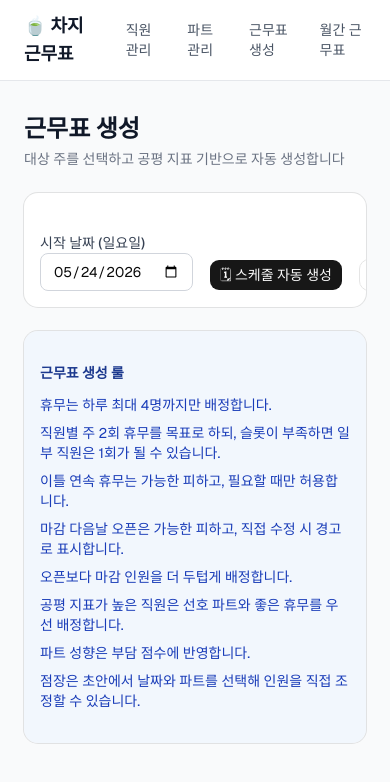
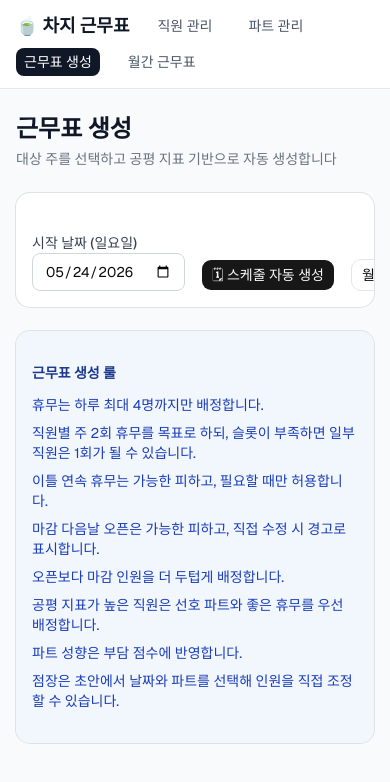
Before and after one commit to arisnoba/chagee-sch, a Next.js app: page /schedule/generate in a window 390 px wide. Shown: the top 782 px of the page. Built offline with nearby package versions, Linux system fonts and the light colour scheme.

Commit message:
feat: 모바일 캘린더와 네비 접근성 개선

```diff
--- a/app/layout.tsx
+++ b/app/layout.tsx
@@ -1,6 +1,6 @@
 import type { Metadata } from "next";
 import { Geist } from "next/font/google";
-import Link from "next/link";
+import { AppNav } from "@/components/app-nav";
 import "./globals.css";
 
 const geistSans = Geist({
@@ -17,24 +17,8 @@ export default function RootLayout({ children }: { children: React.ReactNode })
   return (
     <html lang="ko" className={`${geistSans.variable} h-full antialiased`}>
       <body className="min-h-full flex flex-col bg-gray-50">
-        <nav className="bg-white border-b border-gray-200 px-6 py-3 flex items-center gap-6">
-          <Link href="/" className="font-bold text-lg text-gray-900 hover:text-gray-600">
-            🍵 차지 근무표
-          </Link>
-          <Link href="/employees" className="text-sm text-gray-600 hover:text-gray-900">
-            직원 관리
-          </Link>
-          <Link href="/shift-parts" className="text-sm text-gray-600 hover:text-gray-900">
-            파트 관리
-          </Link>
-          <Link href="/schedule/generate" className="text-sm text-gray-600 hover:text-gray-900">
-            근무표 생성
-          </Link>
-          <Link href="/schedule/month" className="text-sm text-gray-600 hover:text-gray-900">
-            월간 근무표
-          </Link>
-        </nav>
-        <main className="mx-auto w-full px-6 py-8">{children}</main>
+        <AppNav />
+        <main className="mx-auto w-full px-4 py-6 sm:px-6 sm:py-8">{children}</main>
       </body>
     </html>
   );
--- a/app/schedule/generate/page.tsx
+++ b/app/schedule/generate/page.tsx
@@ -433,8 +433,9 @@ export default function GeneratePage() {
                   <button
                     key={shiftType}
                     type="button"
+                    aria-pressed={selectedShift === shiftType}
                     onClick={() => setSelectedShift(shiftType)}
-                    className={`rounded-md border px-3 py-1.5 text-sm font-medium ${
+                    className={`rounded-md border px-3 py-1.5 text-sm font-medium focus-visible:outline-none focus-visible:ring-2 focus-visible:ring-blue-500 ${
                       selectedShift === shiftType
                         ? getShiftStyle(shiftParts, shiftType)
                         : "border-gray-200 bg-white text-gray-600 hover:bg-gray-50"
--- /dev/null
+++ b/components/app-nav.tsx
@@ -0,0 +1,49 @@
+"use client";
+
+import Link from "next/link";
+import { usePathname } from "next/navigation";
+
+const NAV_LINKS = [
+  { href: "/", label: "차지 근무표", brand: true },
+  { href: "/employees", label: "직원 관리" },
+  { href: "/shift-parts", label: "파트 관리" },
+  { href: "/schedule/generate", label: "근무표 생성" },
+  { href: "/schedule/month", label: "월간 근무표" },
+];
+
+function isActivePath(pathname: string, href: string): boolean {
+  if (href === "/") return pathname === "/";
+  return pathname === href || pathname.startsWith(`${href}/`);
+}
+
+export function AppNav() {
+  const pathname = usePathname();
+
+  return (
+    <nav className="no-print border-b border-gray-200 bg-white px-4 py-3 sm:px-6">
+      <div className="flex flex-wrap items-center gap-x-5 gap-y-2">
+        {NAV_LINKS.map((link) => {
+          const active = isActivePath(pathname, link.href);
+          const className = link.brand
+            ? `text-lg font-bold ${active ? "text-gray-950" : "text-gray-900 hover:text-gray-600"}`
+            : `rounded-md px-2 py-1 text-sm font-medium focus-visible:outline-none focus-visible:ring-2 focus-visible:ring-blue-500 ${
+                active
+                  ? "bg-gray-900 text-white"
+                  : "text-gray-600 hover:bg-gray-100 hover:text-gray-900"
+              }`;
+
+          return (
+            <Link
+              key={link.href}
+              href={link.href}
+              aria-current={active ? "page" : undefined}
+              className={className}
+            >
+              {link.brand ? `🍵 ${link.label}` : link.label}
+            </Link>
+          );
+        })}
+      </div>
+    </nav>
+  );
+}
--- a/components/month-schedule-calendar.tsx
+++ b/components/month-schedule-calendar.tsx
@@ -1,4 +1,5 @@
 import { Badge } from "@/components/ui/badge";
+import { parseLocalDate } from "@/lib/calendar/date";
 import type { DayType } from "@/lib/scheduler/fairness";
 
 export type MonthCalendarDay = {
@@ -29,31 +30,12 @@ function dayClass(day: MonthCalendarDay): string {
 }
 
 function getLeadingBlankCount(firstDate: string): number {
-  return new Date(firstDate).getDay();
+  return parseLocalDate(firstDate).getDay();
 }
 
-export function MonthScheduleCalendar({ days }: { days: MonthCalendarDay[] }) {
-  const leadingBlankCount = days.length > 0 ? getLeadingBlankCount(days[0].date) : 0;
-  const blanks = Array.from({ length: leadingBlankCount }, (_, index) => index);
-
+function renderDayContent(day: MonthCalendarDay) {
   return (
-    <div className="overflow-x-auto">
-      <div className="min-w-[1120px] overflow-hidden rounded-lg border border-gray-200 bg-white">
-        <div className="grid grid-cols-7 bg-gray-50">
-          {WEEKDAY_HEADERS.map((day) => (
-            <div key={day} className="border-r border-gray-200 px-3 py-2 text-center text-xs font-semibold text-gray-600 last:border-r-0">
-              {day}
-            </div>
-          ))}
-        </div>
-
-        <div className="grid grid-cols-7">
-          {blanks.map((blank) => (
-            <div key={`blank-${blank}`} className="min-h-[220px] border-r border-t border-gray-200 bg-gray-50/40 last:border-r-0" />
-          ))}
-
-          {days.map((day) => (
-            <div key={day.date} className={`min-h-[220px] border-r border-t p-3 last:border-r-0 ${dayClass(day)}`}>
+    <>
       <div className="mb-2 flex items-start justify-between gap-2">
         <div>
           <p className="text-sm font-semibold text-gray-900">
@@ -69,9 +51,9 @@ export function MonthScheduleCalendar({ days }: { days: MonthCalendarDay[] }) {
 
       {day.hasSchedule ? (
         <div className="space-y-1.5">
-                  {day.shifts.map((shift) => (
+          {day.shifts.map((shift, index) => (
             <div key={shift.shiftType} className="rounded-md border border-gray-100 bg-white/80 p-1.5">
-                      <span className={`inline-flex rounded px-1.5 py-0.5 text-[11px] font-medium ${SHIFT_COLORS[day.shifts.indexOf(shift) % SHIFT_COLORS.length]}`}>
+              <span className={`inline-flex rounded px-1.5 py-0.5 text-[11px] font-medium ${SHIFT_COLORS[index % SHIFT_COLORS.length]}`}>
                 {shift.label}
               </span>
               {shift.startTime && shift.endTime ? (
@@ -91,10 +73,48 @@ export function MonthScheduleCalendar({ days }: { days: MonthCalendarDay[] }) {
       ) : (
         <p className="mt-8 text-center text-xs text-gray-400">근무표 없음</p>
       )}
+    </>
+  );
+}
+
+export function MonthScheduleCalendar({ days }: { days: MonthCalendarDay[] }) {
+  const leadingBlankCount = days.length > 0 ? getLeadingBlankCount(days[0].date) : 0;
+  const blanks = Array.from({ length: leadingBlankCount }, (_, index) => index);
+
+  return (
+    <>
+    <div className="space-y-3 md:hidden">
+      {days.map((day) => (
+        <div key={day.date} className={`rounded-lg border p-3 ${dayClass(day)}`}>
+          <p className="mb-2 text-xs font-medium text-gray-400">{day.date}</p>
+          {renderDayContent(day)}
+        </div>
+      ))}
+    </div>
+
+    <div className="hidden overflow-x-auto md:block">
+      <div className="min-w-[1120px] overflow-hidden rounded-lg border border-gray-200 bg-white">
+        <div className="grid grid-cols-7 bg-gray-50">
+          {WEEKDAY_HEADERS.map((day) => (
+            <div key={day} className="border-r border-gray-200 px-3 py-2 text-center text-xs font-semibold text-gray-600 last:border-r-0">
+              {day}
+            </div>
+          ))}
+        </div>
+
+        <div className="grid grid-cols-7">
+          {blanks.map((blank) => (
+            <div key={`blank-${blank}`} className="min-h-[220px] border-r border-t border-gray-200 bg-gray-50/40 last:border-r-0" />
+          ))}
+
+          {days.map((day) => (
+            <div key={day.date} className={`min-h-[220px] border-r border-t p-3 last:border-r-0 ${dayClass(day)}`}>
+              {renderDayContent(day)}
             </div>
           ))}
         </div>
       </div>
     </div>
+    </>
   );
 }
```
Also changed, not shown: components/schedule-calendar.tsx (+55 -31 lines). Lines whose indentation alone changed are shown as unchanged.
